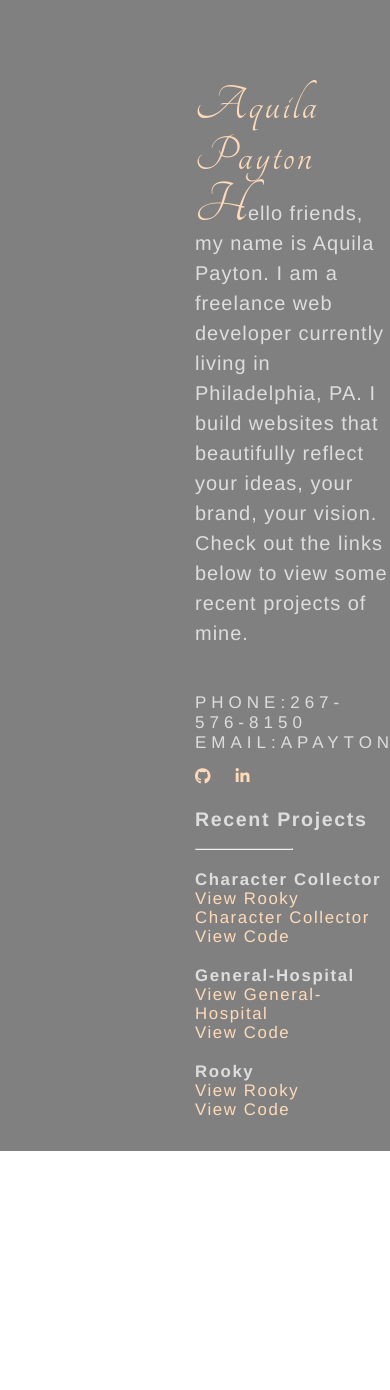
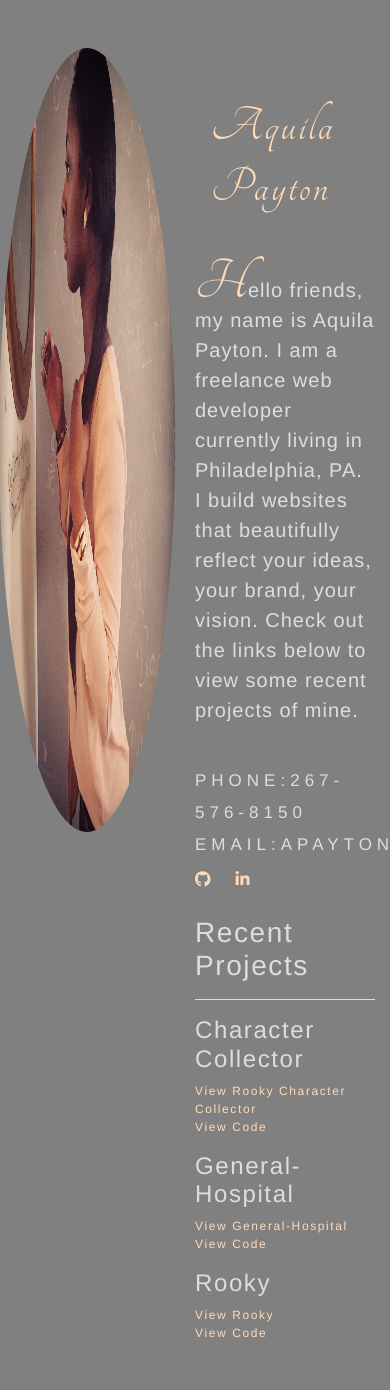
Before and after one commit to Apayton1/Apayton1-github.io, a plain HTML site: page index.html in a window 390 px wide. Shown: the top 1390 px of the page. Before the commit the page ends 1151 px from the top, so only its background shows below. Drawn offline with nearby package versions, Linux system fonts and the light colour scheme.

Commit message:
added responsiveness/bootstrap

```diff
--- /dev/null
+++ b/assets/reset.css
@@ -0,0 +1,48 @@
+/* http://meyerweb.com/eric/tools/css/reset/
+   v2.0 | 20110126
+   License: none (public domain)
+*/
+
+html, body, div, span, applet, object, iframe,
+h1, h2, h3, h4, h5, h6, p, blockquote, pre,
+a, abbr, acronym, address, big, cite, code,
+del, dfn, em, img, ins, kbd, q, s, samp,
+small, strike, strong, sub, sup, tt, var,
+b, u, i, center,
+dl, dt, dd, ol, ul, li,
+fieldset, form, label, legend,
+table, caption, tbody, tfoot, thead, tr, th, td,
+article, aside, canvas, details, embed,
+figure, figcaption, footer, header, hgroup,
+menu, nav, output, ruby, section, summary,
+time, mark, audio, video {
+	margin: 0;
+	padding: 0;
+	border: 0;
+	font-size: 100%;
+	font: inherit;
+	vertical-align: baseline;
+}
+/* HTML5 display-role reset for older browsers */
+article, aside, details, figcaption, figure,
+footer, header, hgroup, menu, nav, section {
+	display: block;
+}
+body {
+	line-height: 1;
+}
+ol, ul {
+	list-style: none;
+}
+blockquote, q {
+	quotes: none;
+}
+blockquote:before, blockquote:after,
+q:before, q:after {
+	content: '';
+	content: none;
+}
+table {
+	border-collapse: collapse;
+	border-spacing: 0;
+}
--- a/assets/style.css
+++ b/assets/style.css
@@ -1,18 +1,21 @@
 *{
-    margin: 0;
+    /* margin: 0;
     padding:0;
-    box-sizing:border-box;
+    box-sizing:border-box; */
 
 }
 body{
     font-family: "Helvetica Neue", sans-serif;
+    background: gray;
+    /* margin:1.5rem;
+    padding:3.12rem; */
 }
 .container{
-    /* width:100vw;
-    height:100vh; */
+    width:100%;
+    height:100%;
     display:flex;
     justify-content: space-between;
-    background: gray;
+    /* background: gray; */
     color:#DDD;
 
 }
@@ -23,23 +26,34 @@ body{
 
 }
 .profile-image{
-    background: url(../assets/images/IMG_8247.JPG) no-repeat bottom center;
-    background-size: 90% 100%;
-    clip-path: ellipse(39% 50% at 48% 51%);
+    display: flex;
+    width: 100%;
+    height: 50rem;
+    /* padding: 1rem; */
+    background-position: absolute;
+    margin-left: -10%;
+    margin-right: -50%;
+    margin-top: 2.5rem;
+    transform: translate(0%, 0%);
+    clip-path: ellipse(49% 49% at 50% 50%);
+    /* clip-path: ellipse(49% 49% at 50% 50%); */
+    /* clip-path: ellipse(39% 49% at 50% 50%); */
+    /* clip-path: ellipse(39% 50% at 48% 51%); */
     /* clip-path: ellipse(30% 48% at 48% 51%); */
+}
 
-
-}
-.name-2{
+.name{
+    display:flex;
     color:peachpuff;
     display: inline-block;
     font-family: 'Tangerine', cursive;
     letter-spacing: 0.15rem;
+    padding:1rem;
     font-size:3.2rem;
-    margin-top: 5rem;
-    max-width: 270px;
-    height:160px;
-   font-weight: 300;
+    margin-top: 4rem;
+    /* margin-bottom: 2rem; */
+    /* max-width: 270px; */
+    font-weight: 300;
 
 }
 .big-letter{
@@ -49,17 +63,21 @@ body{
 
 }
 .profile-info{
-    display: flex;
+    /* display: flex; */
     flex-direction: column;
     justify-content: center;
+    margin-top:1rem;
+    /* height: 90% !important; */
+
+
 }
-.logo{
+/* .logo{
     max-width: 270px;
     height:160px;
-    background: url() no-repeat right center;
-}
+
+} */
 .profession{
-    max-width: 600px;
+    /* max-width: 600px; */
     font-size: 20px;
     letter-spacing: 1px;
     line-height: 30px;
@@ -83,18 +101,19 @@ a:hover{
 }
 
 .links{
-    margin-top: 45px;
+    /* margin-top: 45px; */
 }
 
 .mail-links{
     font-size: 17px;
     text-transform: uppercase;
     letter-spacing: 5px;
+    line-height: 2rem;
     font-weight: 700px;
 }
 
 .social-links{
-    margin-top: 15px;
+    /* margin-top: 15px; */
 }
 .social-links span{
     display: inline-block;
@@ -105,16 +124,18 @@ a:hover{
     background-repeat: no-repeat;
 
 }
-.youtube{
-    background-image: url(images/github-svgrepo-com.svg);
-}
+
 hr{
-    width: 50%;
+    width: 100%;
+
 }
 .projects{
-    font-size:1.05rem;
+    font-size:0.75rem;
     padding-bottom: 2rem;
-    margin-bottom:0;
+    /* margin-bottom:1rem; */
     letter-spacing: 0.1rem;
-    line-height: 1.2rem;
+    /* line-height: 1rem; */
 }
+hr.line{
+    border-top: 1px solid #DDD;
+}
--- a/index.html
+++ b/index.html
@@ -5,39 +5,41 @@
     <meta charset="UTF-8">
     <meta name="viewport" content="width=device-width, initial-scale=1.0">
     <meta http-equiv="X-UA-Compatible" content="ie=edge">
+    <link rel="stylesheet" type = "text/css" href="./assets/reset.css"/>
+    <link rel="stylesheet" href="https://stackpath.bootstrapcdn.com/bootstrap/4.3.1/css/bootstrap.min.css" integrity="sha384-ggOyR0iXCbMQv3Xipma34MD+dH/1fQ784/j6cY/iJTQUOhcWr7x9JvoRxT2MZw1T" crossorigin="anonymous">
     <link rel="stylesheet" type = "text/css" href="./assets/style.css"/>
     <script src="https://kit.fontawesome.com/3aa5aa4c3c.js" crossorigin="anonymous"></script>
     <link rel="stylesheet" type = "text/css" href="https://stackpath.bootstrapcdn.com/font-awesome/4.7.0/css/font-awesome.min.css"/>
     <link href="https://fonts.googleapis.com/css?family=Tangerine&display=swap" rel="stylesheet">
+
     <title>Portfolio</title>
 </head>
 
 <body>
     <div class="container">
-        <section class="profile-image">
-
+        <section >
+            <img src = "assets/images/IMG_8247.JPG" class="profile-image">
         </section>
         <section class="profile-info">
             <div class="logo">
-                <h1 class="name-2">Aquila Payton</h1>
+                <h1 class="name">Aquila Payton</h1>
             </div>
+            <br>
             <div class="profession">
-                <!-- <h2 class="name">
-                    Aquila Payton
-                </h2> -->
-                <br>
+
                 <p><span class = "big-letter">H</span>ello friends,
-                    my name is <span class="name">Aquila Payton</span>.
+                    my name is Aquila Payton.
                     I am a freelance web developer currently living in Philadelphia, PA.
                     I build websites that beautifully reflect your ideas, your brand, your vision.
                     Check out the links below to view some recent projects of mine.
 
                 </p>
             </div>
+            <br>
             <div class="links">
                 <div class="mail-links">
                     phone:267-576-8150
-                    <br>
+
                     email:apayton1@outlook.com
                 </div>
                 <div class="social-links">
@@ -51,16 +53,13 @@
                             <i class="fab fa-linkedin"></i>
                         </a>
                     </span>
-                    <!-- <span class="Resume"></span> -->
+                    <span class="Resume"></span>
                 </div>
                 <br>
                 <div class="projects">
                     <h3>Recent Projects</h2>
-                        <br>
 
-                        <hr>
-
-                        <br>
+                       <hr class="line">
                     <span class="project-link">
                         <ul>
                             <li>
@@ -74,7 +73,7 @@
                             </li>
                         </ul>
                     </span>
-                    <br>
+
 
                     <span class="project-link">
                         <ul>
@@ -90,7 +89,7 @@
                         </ul>
                     </span>
 
-                    <br>
+
 
                     <span class="project-link">
                         <ul>
```
